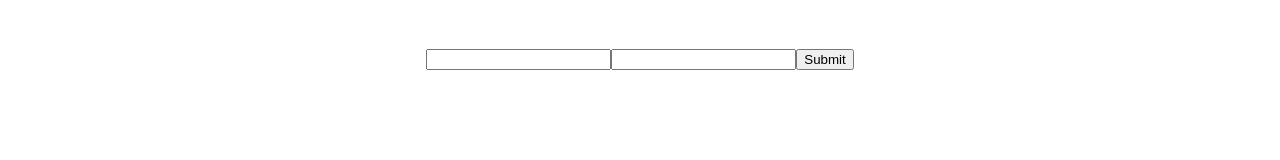
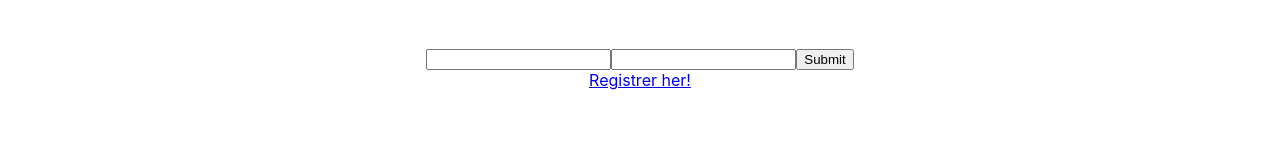
Before and after one commit to monikahm/solan, a React (Create React App) app in the folder Solan/frontend/: page /login in a window 1280 px wide. Shown: the part 202-362 px from the top of the page. Built offline with nearby package versions, Linux system fonts and the light colour scheme.

Commit message:
Add register page route in login page

```diff
--- a/Solan/frontend/src/components/login/login.js
+++ b/Solan/frontend/src/components/login/login.js
@@ -4,6 +4,8 @@ import { useDispatch, useSelector } from 'react-redux'
 
 import './login.css'
 import { LoginAPI, logout } from '../../services/loginservices'
+import Register from './register'
+import { Router, Link } from '@reach/router'
 
 export default function Login() {
   const { user, loggedIn } = useSelector((state) => state)
@@ -38,6 +40,7 @@ export default function Login() {
           Logout
         </button>
       ) : (
+          <>
             <form onSubmit={handleSubmit}>
               <input
                 type="email"
@@ -53,6 +56,13 @@ export default function Login() {
               ></input>
               <input type="submit" onClick={handleSubmit}></input>
             </form>
+            <div>
+              <Link to="/register">Registrer her!</Link>
+            </div>
+            <Router>
+              <Register path="/register"></Register>
+            </Router>
+          </>
         )}
     </div>
   )
```
Lines whose indentation alone changed are shown as unchanged.
